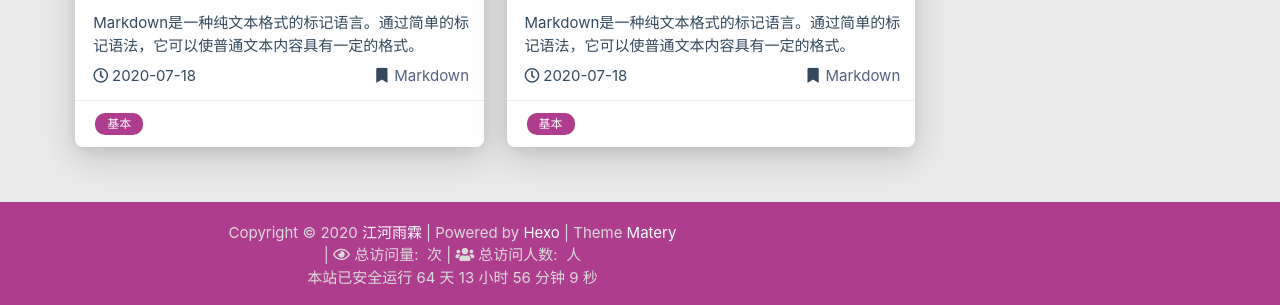
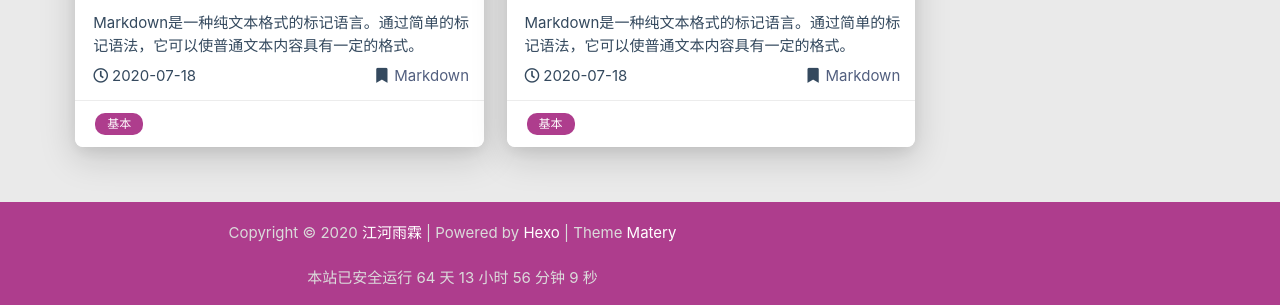
Before and after one commit to drtec-tao/drtec-tao.github.io, a plain HTML site: page 2020/07/18/markdown/index.html in a window 1280 px wide. Shown: the part 7977-8282 px from the top of the page. Drawn offline with Linux system fonts and the light colour scheme; a script that the page names is missing.

Commit message:
Site updated: 2020-10-04 21:56:02

```diff
--- a/2020/07/18/markdown/index.html
+++ b/2020/07/18/markdown/index.html
@@ -1136,16 +1136,6 @@ code[class*="language-"], pre[class*="language-"] { white-space: pre !important;
 
 
 
-            <span id="busuanzi_container_site_pv">
-                |&nbsp;<i class="far fa-eye"></i>&nbsp;总访问量:&nbsp;<span id="busuanzi_value_site_pv"
-                    class="white-color"></span>&nbsp;次
-            </span>
-
-
-            <span id="busuanzi_container_site_uv">
-                |&nbsp;<i class="fas fa-users"></i>&nbsp;总访问人数:&nbsp;<span id="busuanzi_value_site_uv"
-                    class="white-color"></span>&nbsp;人
-            </span>
 
             <br>
 
```
Also changed, not shown: about/index.html (+0 -10 lines), archives/2020/07/index.html (+0 -10 lines), archives/2020/index.html (+0 -10 lines), archives/index.html (+0 -10 lines), categories/Markdown/index.html (+0 -10 lines), categories/index.html (+0 -10 lines), index.html (+0 -10 lines), tags/index.html (+0 -10 lines), tags/基本/index.html (+0 -10 lines).
